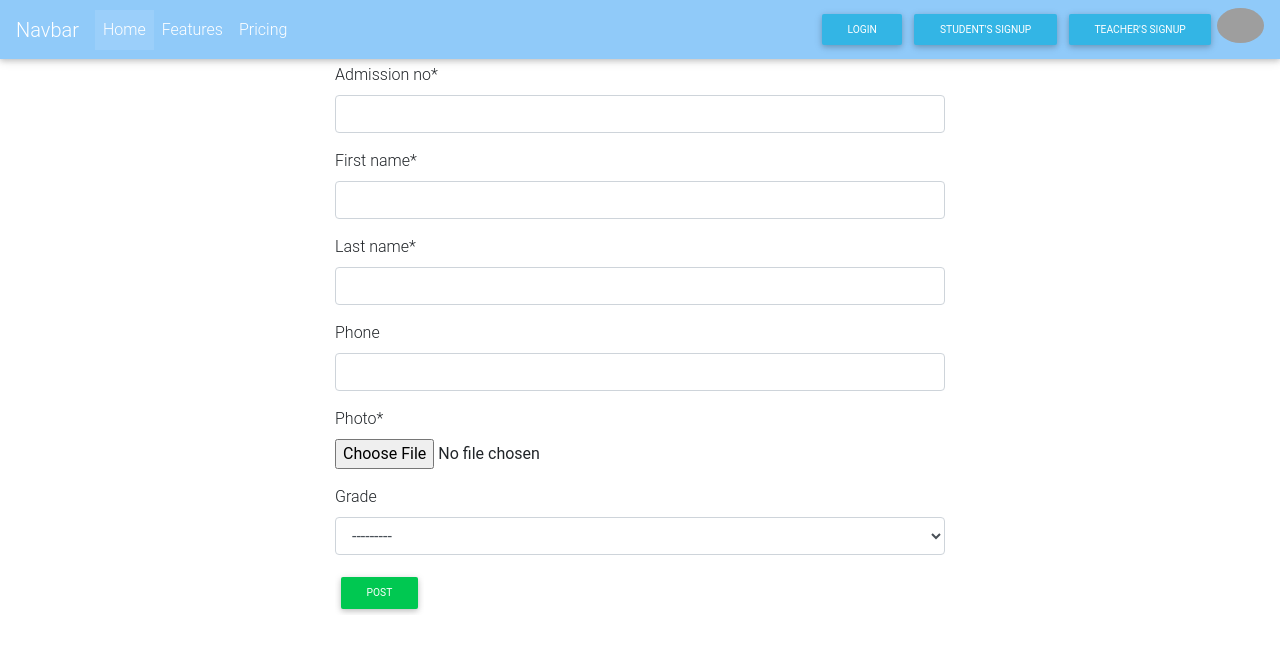
After one commit to danielevans-999/django_school, a Django app: template templates/djangoschool/update-profile.html in a window 1280 px wide. The commit adds this page. Shown: the top 653 px of the page. Run offline with Django 3.2, Linux system fonts and the light colour scheme; the template is opened without the code that fills it: values that come from a table or form of the project are taken from there, others are empty; some libraries are stand-ins or nearby versions; grey boxes are pictures that could not be loaded.

Commit message:
Adds update profile html page.

```diff
--- a/django_school/views.py
+++ b/django_school/views.py
@@ -73,4 +73,4 @@
         return redirect('home')
     else:
         form = StudentProfileForm(instance=request.user.studentprofile)
-        return render(request,'djangoschool/edit.html',{"form":form})
+        return render(request,'djangoschool/update-profile.html',{"form":form})
--- /dev/null
+++ b/templates/djangoschool/update-profile.html
@@ -0,0 +1,22 @@
+{% extends 'djangoschool/base.html' %}
+
+{% load crispy_forms_tags %}
+
+{% block content %}
+<div class="row">
+    <div class="col-md-8 col-sm-10 col-lg-3"></div>
+    <div class="col-md-8 col-sm-10 col-lg-6">
+        <form method="post" novalidate id="profile" action="{% url 'update_profile' %}" enctype="multipart/form-data">
+            <div class="form-group">
+                {% csrf_token %}
+                <input type="hidden" name="next" value="{{ next }}">
+                {{ form|crispy }}
+
+                <input type="submit" class="btn btn-success btn-sm" value="Post"></input>
+            </div>
+        </form>
+    </div>
+    <div class="form-group"></div>
+    <div class="col-md-8 col-sm-10 col-lg-3"></div>
+</div>
+{% endblock %}
```
Also changed, not shown: templates/djangoschool/student-profile.html (+7 -5 lines).
